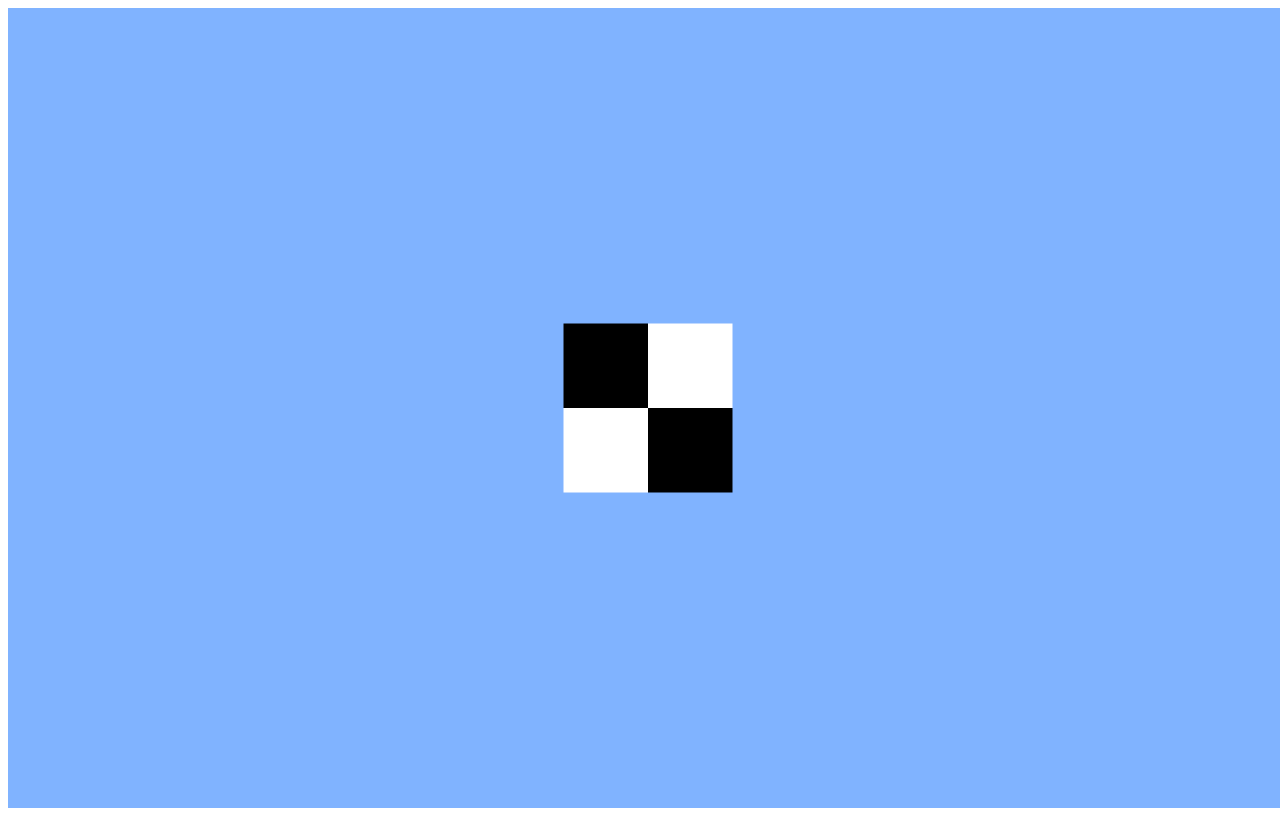
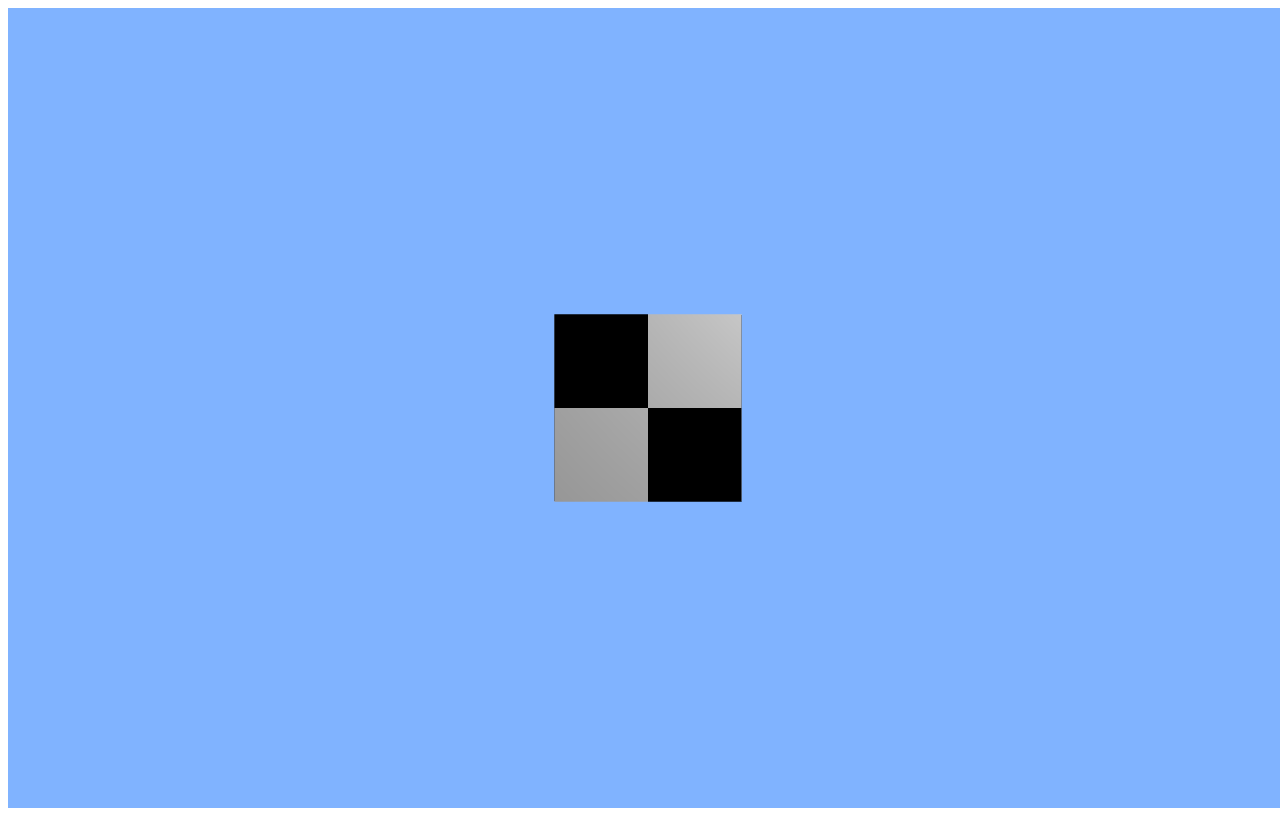
Before and after one commit to teamtako/webgl_lvl6_demo, a plain HTML site: page index.html in a window 1280 px wide. Drawn offline with Linux system fonts and the light colour scheme; animation ran at ten frames a second.

Commit message:
lighting on cube

```diff
--- a/index.html
+++ b/index.html
@@ -5,13 +5,18 @@
     <script src='webgl_demo.js'></script>
     <script id='basicVertexID' type='type/glsl'>#version 300 es
     in vec3 position;
+    in vec3 normal;
     in vec2 uvCoordinate;
     out vec2 uvCoord;
+    out vec3 fragPosition;
+    out vec3 fragNormal;
 
     uniform mat4 projectionViewMatrix;
     uniform mat4 modelMatrix;
 
     void main(){
+        fragPosition = vec3(modelMatrix * vec4(position, 1));
+        fragNormal = vec3(modelMatrix * vec4(normal, 0));
         gl_Position = projectionViewMatrix * modelMatrix * vec4(position, 1.0);
         uvCoord = uvCoordinate;
     }
@@ -21,9 +26,28 @@
     precision mediump float;
     out vec4 pixelColor;
     in vec2 uvCoord;
+    in vec3 fragPosition;
+    in vec3 fragNormal;
+
+    uniform vec3 lightPosition;
+    uniform vec3 lightColor;
+    uniform vec3 cameraPosition;
     uniform sampler2D texPixels;
+
     void main(){
-        pixelColor = texture(texPixels, uvCoord);
+        vec3 ambient = 0.2 * lightColor;
+
+        vec3 lightDir = normalize(lightPosition - fragPosition);
+        float diff = max(dot(fragNormal, lightDir), 0.0);
+        vec3 diffuse = vec3(diff) * lightColor;
+
+        vec3 viewDir = normalize(cameraPosition - fragPosition);
+        vec3 reflectDir = reflect(-lightDir, fragNormal);
+        float spec = pow(max(dot(viewDir, reflectDir), 0.0), 32.0);
+        vec3 specular = 0.5 * spec * lightColor;
+
+        vec4 texColor = texture(texPixels, uvCoord);
+        pixelColor = vec4((ambient + diffuse + specular), 1.0) * texColor;
     }
     </script>
 </html>
--- a/webgl_demo.js
+++ b/webgl_demo.js
@@ -7,11 +7,19 @@ var vertexArray;
 var vertexBuffer;
 var iindexBuffer;
 var positionAttribID;
-var uvCoordID
+var normalID;
+var uvCoordID;
 var checkTexture;
 
 var projectionViewMatrixID;
 var modelMatrixID;
+
+var lightColorID;
+var lightPositionID;
+var cameraPositionID;
+
+var lightColor;
+var lightPosition;
 
 var indices;
 
@@ -72,6 +80,7 @@ window.onload = function(){
 
     gl.clearColor(0.5, 0.7, 1.0, 1.0);
     gl.clear(gl.COLOR_BUFFER_BIT);
+    gl.enable(gl.DEPTH_TEST);
 
     let vertShader = document.getElementById("basicVertexID").text;
     let fragShader = document.getElementById("basicFragmentID").text;
@@ -80,14 +89,44 @@ window.onload = function(){
     gl.useProgram(shaderProgram);
 
     let vertices = [
-        -0.5, -0.5, 0.0,    0.0, 1.0,
-        -0.5, 0.5, 0.0,     0.0, 0.0,
-         0.5, 0.5, 0.0,     1.0, 0.0,
-         0.5, -0.5, 0.0,    1.0, 1.0
+        -0.5, -0.5, 0.5,  0, 0, 1,     0.0, 1.0,
+        -0.5,  0.5, 0.5,  0, 0, 1,     0.0, 0.0,
+         0.5,  0.5, 0.5,  0, 0, 1,     1.0, 0.0,
+         0.5, -0.5, 0.5,  0, 0, 1,     1.0, 1.0,
+
+         0.5, -0.5, -0.5,  0, 0, -1,     0.0, 1.0,
+         0.5,  0.5, -0.5,  0, 0, -1,     0.0, 0.0,
+        -0.5,  0.5, -0.5,  0, 0, -1,     1.0, 0.0,
+        -0.5, -0.5, -0.5,  0, 0, -1,     1.0, 1.0,
+
+         0.5, -0.5,  0.5,  1, 0, 0,     0.0, 1.0,
+         0.5,  0.5,  0.5,  1, 0, 0,     0.0, 0.0,
+         0.5,  0.5, -0.5,  1, 0, 0,     1.0, 0.0,
+         0.5, -0.5, -0.5,  1, 0, 0,     1.0, 1.0,
+
+        -0.5, -0.5, -0.5,  -1, 0, 0,     0.0, 1.0,
+        -0.5,  0.5, -0.5,  -1, 0, 0,     0.0, 0.0,
+        -0.5,  0.5,  0.5,  -1, 0, 0,     1.0, 0.0,
+        -0.5, -0.5,  0.5,  -1, 0, 0,     1.0, 1.0,
+
+        -0.5,  0.5,  0.5,  0, 1, 0,     0.0, 1.0,
+        -0.5,  0.5, -0.5,  0, 1, 0,     0.0, 0.0,
+         0.5,  0.5, -0.5,  0, 1, 0,     1.0, 0.0,
+         0.5,  0.5,  0.5,  0, 1, 0,     1.0, 1.0,
+
+        -0.5, -0.5, -0.5,  0, -1, 0,     0.0, 1.0,
+        -0.5, -0.5,  0.5,  0, -1, 0,     0.0, 0.0,
+         0.5, -0.5,  0.5,  0, -1, 0,     1.0, 0.0,
+         0.5, -0.5, -0.5,  0, -1, 0,     1.0, 1.0,
     ];
 
     indices = [
-        0, 1, 2, 2, 3, 0
+        0, 1, 2, 2, 3, 0,
+        4, 5, 6, 6, 7, 4,
+        8, 9, 10, 10, 11, 8,
+        12, 13, 14, 14, 15, 12,
+        16, 17, 18, 18, 19, 16,
+        20, 21, 22, 22, 23, 20
     ];
 
     let texPixels = [
@@ -102,6 +141,7 @@ window.onload = function(){
     gl.texParameteri(gl.TEXTURE_2D, gl.TEXTURE_WRAP_T, gl.CLAMP_TO_EDGE);
     gl.texParameteri(gl.TEXTURE_2D, gl.TEXTURE_MIN_FILTER, gl.NEAREST);
     gl.texParameteri(gl.TEXTURE_2D, gl.TEXTURE_MAG_FILTER, gl.NEAREST);
+    gl.generateMipmap(gl.TEXTURE_2D);
 
     vertexArray = gl.createVertexArray();
     gl.bindVertexArray(vertexArray);
@@ -113,23 +153,33 @@ window.onload = function(){
     gl.bufferData(gl.ELEMENT_ARRAY_BUFFER, new Uint32Array(indices), gl.STATIC_DRAW);
 
     positionAttribID = gl.getAttribLocation(shaderProgram, "position");
+    normalID = gl.getAttribLocation(shaderProgram, "normal");
     uvCoordID = gl.getAttribLocation(shaderProgram, "uvCoordinate");
 
     projectionViewMatrixID = gl.getUniformLocation(shaderProgram, "projectionViewMatrix");
     modelMatrixID = gl.getUniformLocation(shaderProgram, "modelMatrix");
+
+    lightColorID = gl.getUniformLocation(shaderProgram, "lightColor");
+    lightPositionID = gl.getUniformLocation(shaderProgram, "lightPosition");
+    cameraPositionID = gl.getUniformLocation(shaderProgram, "cameraPosition");
 
     camera = new Camera();
     camera.setPerspectiveProjection(70.0, canvas.width / canvas.height, 0.001, 1000.0);
     camera.position.z += 5;
     camera.updateView(0);
 
+    lightColor = new Vector3(1, 1, 1);
+    lightPosition = new Vector3(2, 2, 2);
+
     gl.uniformMatrix4fv(projectionViewMatrixID, gl.FALSE, camera.viewMatrix.m);
     gl.uniformMatrix4fv(modelMatrixID, gl.FALSE, new Matrix4().m);
 
     gl.enableVertexAttribArray(positionAttribID);
+    gl.enableVertexAttribArray(normalID);
     gl.enableVertexAttribArray(uvCoordID);
-    gl.vertexAttribPointer(positionAttribID, 3, gl.FLOAT, gl.FALSE, 20, 0);
-    gl.vertexAttribPointer(uvCoordID, 2, gl.FLOAT, gl.FALSE, 20, 12);
+    gl.vertexAttribPointer(positionAttribID, 3, gl.FLOAT, gl.FALSE, 32, 0);
+    gl.vertexAttribPointer(normalID, 3, gl.FLOAT, gl.FALSE, 32, 12);
+    gl.vertexAttribPointer(uvCoordID, 2, gl.FLOAT, gl.FALSE, 32, 24);
 
     gl.drawElements(gl.TRIANGLES, indices.length, gl.UNSIGNED_INT, 0);
 
@@ -138,8 +188,13 @@ window.onload = function(){
 
 function updateFrame(){
     gl.clear(gl.COLOR_BUFFER_BIT);
+    gl.clear(gl.DEPTH_BUFFER_BIT);
 
     camera.updateView(0.01);
+
+    gl.uniform3fv(cameraPositionID, camera.position.toArray());
+    gl.uniform3fv(lightPositionID, lightPosition.toArray());
+    gl.uniform3fv(lightColorID, lightColor.toArray());
 
     gl.uniformMatrix4fv(projectionViewMatrixID, gl.FALSE, camera.viewMatrix.m);
     gl.uniformMatrix4fv(modelMatrixID, gl.FALSE, new Matrix4().m);
```
